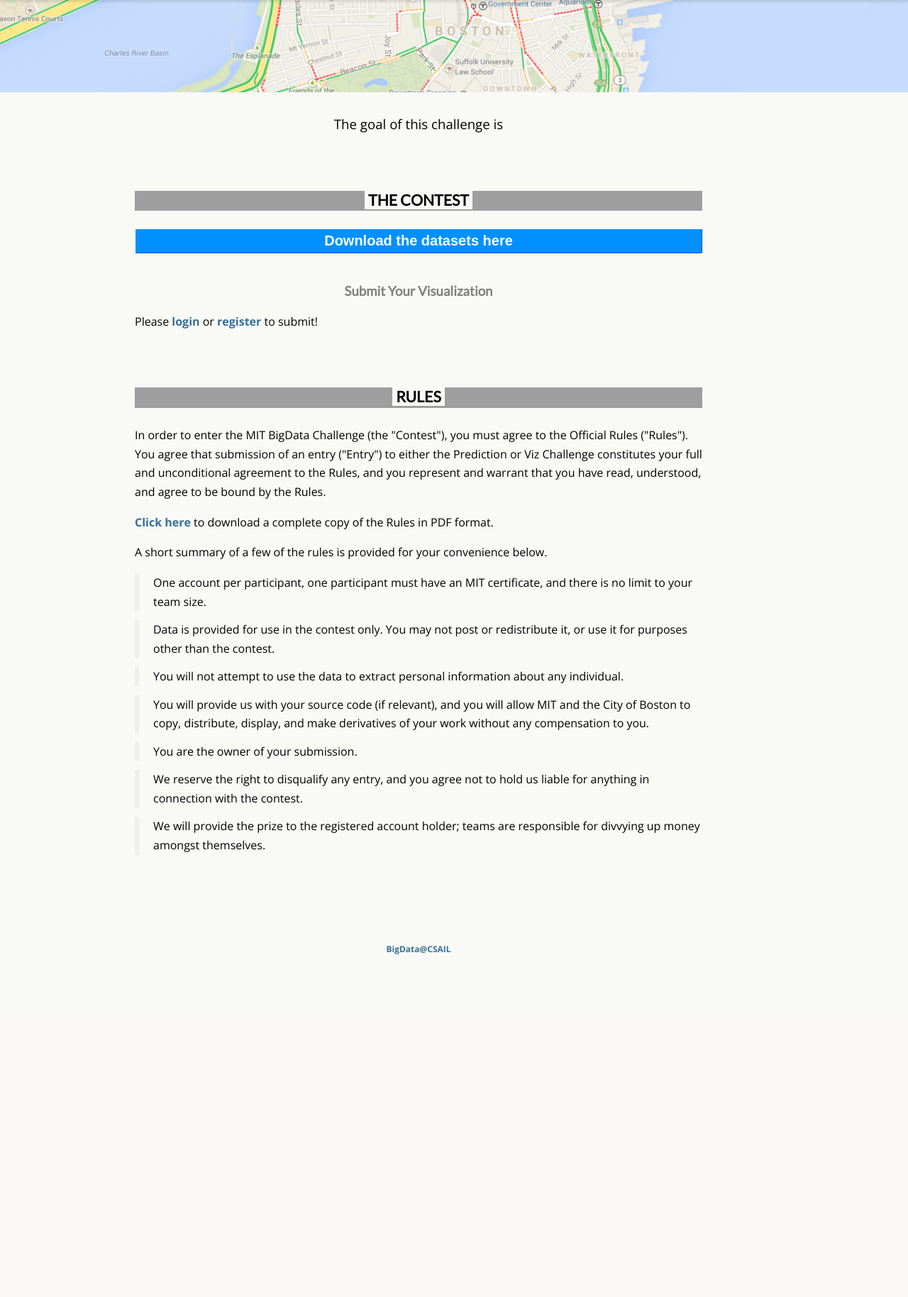
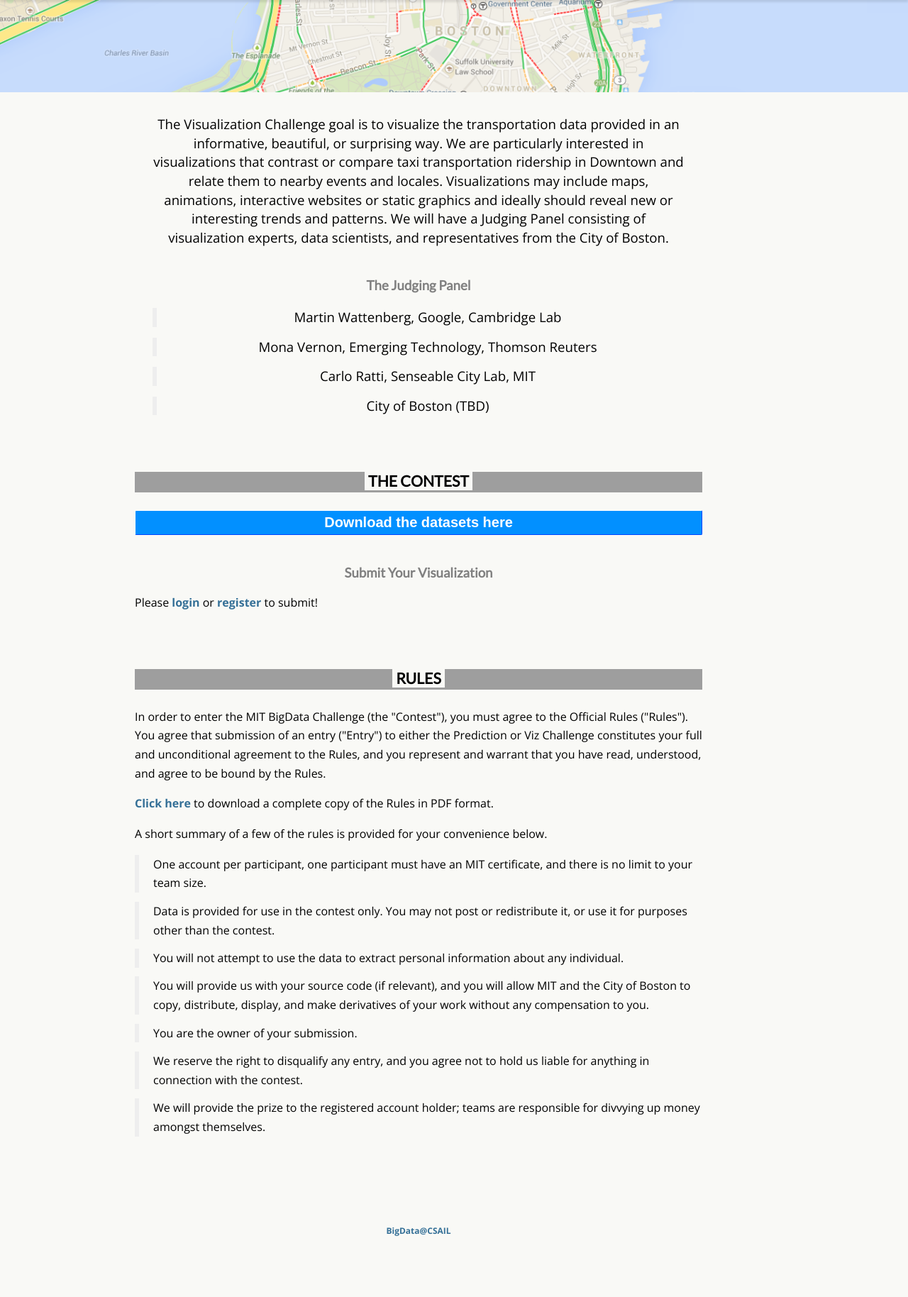
Before and after one commit to mitdbg/bigdata, a Django app: template src/website/templates/home/visualization.html in a window 1280 px wide. Shown: the part 50-1878 px from the top of the page at 71% size. Before the commit the page ends 1395 px from the top, so only its background shows below. Run offline with Django 3.2, Linux system fonts and the light colour scheme; the template is opened without the code that fills it, so the values that code supplies are empty; parts of the project's set-up code (start-up, migrations or seed data) failed here and were passed over; some web fonts are replaced; grey boxes are pictures that could not be loaded.

Commit message:
added vis text

```diff
--- a/src/website/templates/home/visualization.html
+++ b/src/website/templates/home/visualization.html
@@ -4,7 +4,17 @@
 <div class="section">
   <div class="heading">
   <p>
-  The goal of this challenge is
+  The Visualization Challenge goal is to visualize the transportation data provided in an informative, beautiful, or surprising way.  We are particularly interested in visualizations that contrast or compare taxi transportation ridership in Downtown and relate them to nearby events and locales.  Visualizations may include maps, animations, interactive websites or static graphics and ideally should reveal new or interesting trends and patterns.  We will have a Judging Panel consisting of visualization experts, data scientists, and representatives from the City of Boston.
+
+  <h2>The Judging Panel</h2>
+
+  <ul>
+  <li>Martin Wattenberg, Google, Cambridge Lab
+  <li>Mona Vernon, Emerging Technology, Thomson Reuters
+  <li>Carlo Ratti, Senseable City Lab, MIT
+  <li>City of Boston (TBD)
+  </ul>
+
   </div>
 </div>
 
```
Also changed, not shown: src/website/templates/home/index.html (+6 -1 lines).
